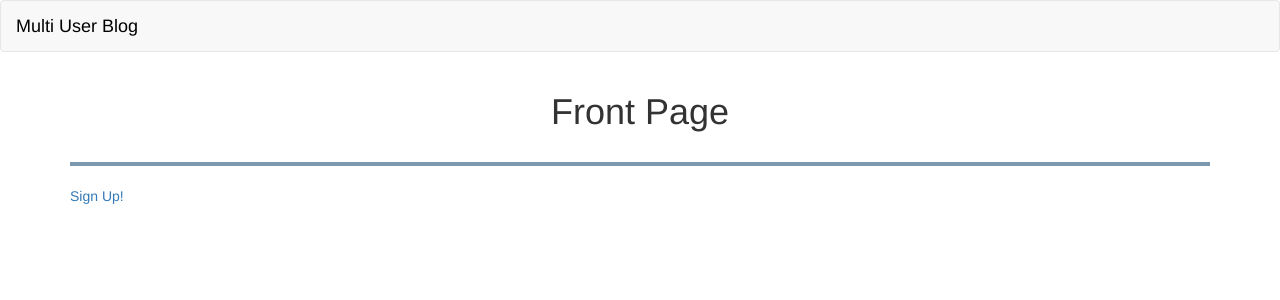
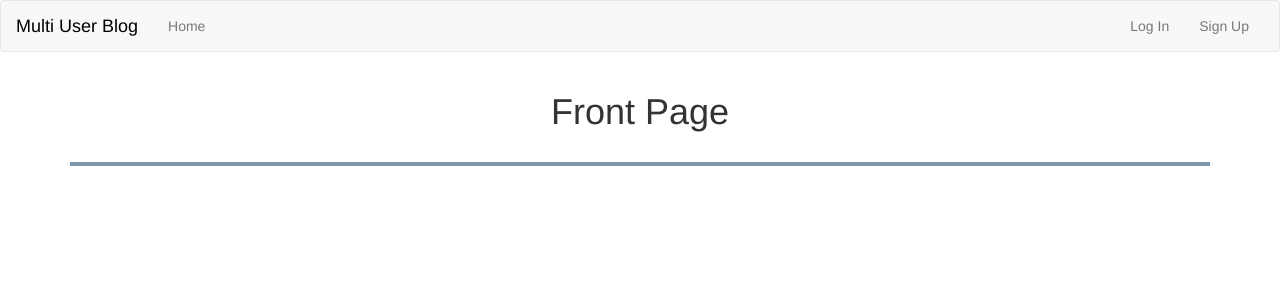
Before and after one commit to bilalsattar24/multi-user-blog, a Python web app: template templates/front-page.html in a window 1280 px wide. Shown: the top 300 px of the page. Run offline with Jinja, Linux system fonts and the light colour scheme; the template is opened without the code that fills it, so the values that code supplies are empty; some libraries are stand-ins or nearby versions.

Commit message:
updated navigation and navbar

```diff
--- a/templates/base.html
+++ b/templates/base.html
@@ -9,11 +9,24 @@
 </head>
 
 <body>
+
     <nav class="navbar navbar-default">
         <div class="container-fluid">
             <div class="navbar-header">
-                <div class="navbar-brand"><a class="front-title" href="/">Multi User Blog</a></div>
+                <div class="navbar-brand">
+                    <a class="front-title" href="/">Multi User Blog</a>
+                </div>
             </div>
+            <div id="navbar" class="navbar-collapse collapse">
+                <ul class="nav navbar-nav">
+                    <li><a href="/">Home</a></li>
+                </ul>
+                <ul class="nav navbar-nav navbar-right">
+                    <li><a href="/login">Log In</a></li>
+                    <li><a href="/signup">Sign Up</a></li>
+            </ul>
+            </div>
+
         </div>
     </nav>
     <div class="container">
--- a/templates/front-page.html
+++ b/templates/front-page.html
@@ -12,6 +12,5 @@
             <hr class="separator">
         </div>
     </div>
-    <a href="/signup">Sign Up!</a>
 
 {% endblock %}
```
